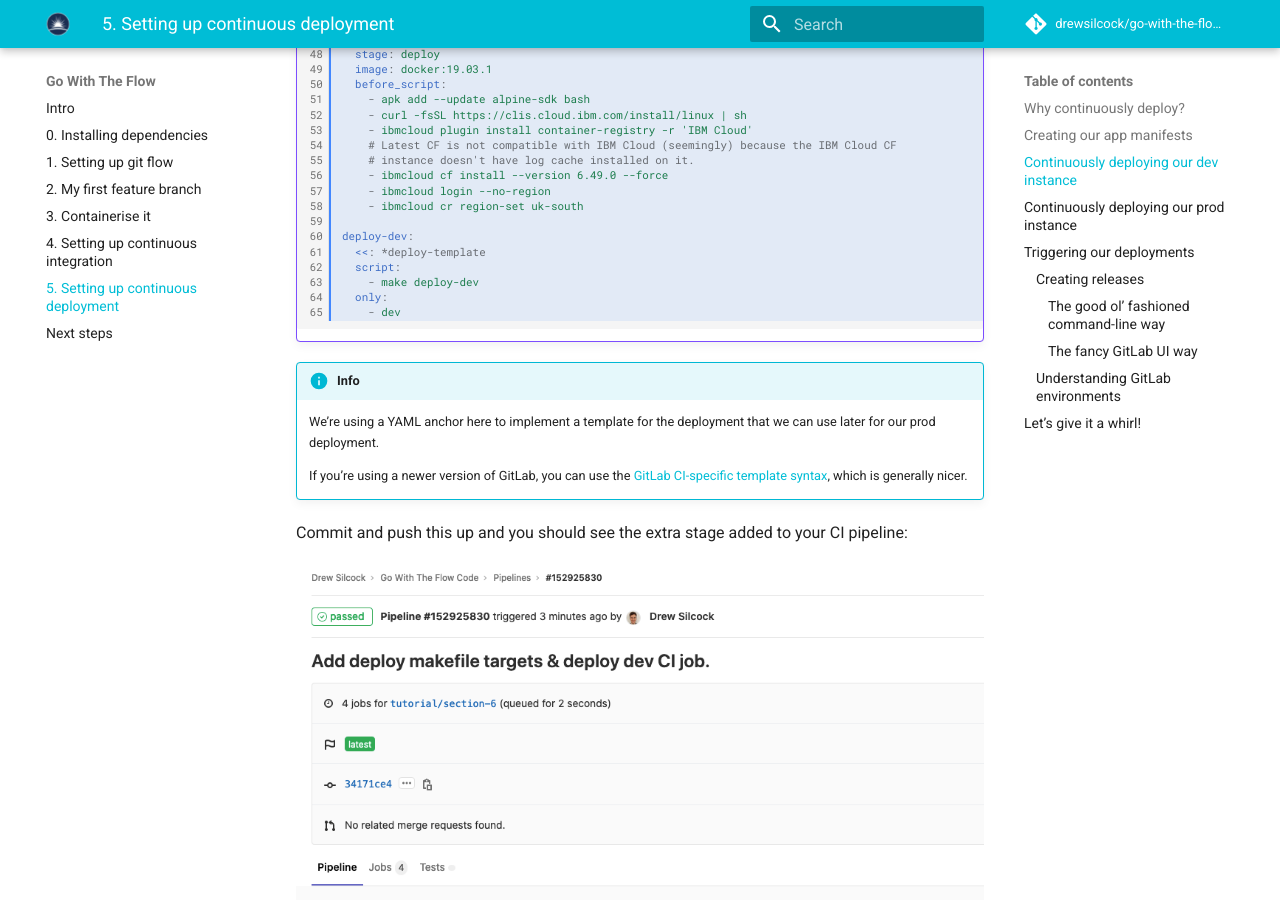
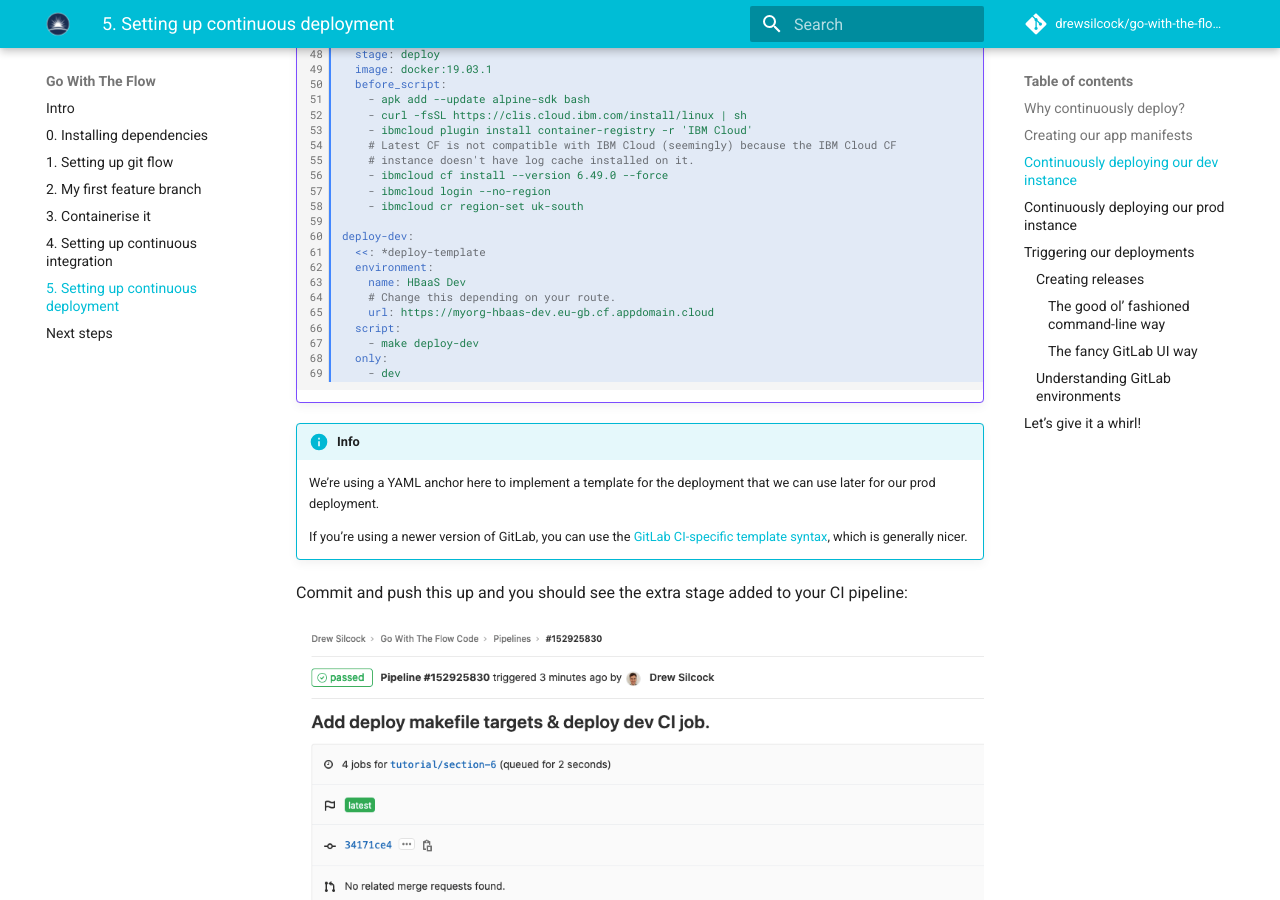
Before and after one commit to stfc/docker-and-gh-actions-for-ml, an MkDocs documentation site: the page built from docs/5-continuous-deployment.md, in a window 1280 px wide and 900 px high, scrolled down 4796 px. Built offline with MkDocs 1.6.1 and Material for MkDocs 9.7.7, drawn with Linux system fonts in a browser that asks for light colours; emoji names are drawn with the system emoji font; comment, search, counter and statistics services are not loaded.

Commit message:
Correct highlight line numbers for section 5.

````diff
--- a/docs/5-continuous-deployment.md
+++ b/docs/5-continuous-deployment.md
@@ -150,7 +150,7 @@
 Now that we've got our deployment working, let's extend our GitLab CI pipeline to enable us to re-deploy our dev CloudFoundry app instance:
 
 !!! example "`.gitlab-ci.yml`"
-    ```yaml linenums="1" hl_lines="13 47-65"
+    ```yaml linenums="1" hl_lines="13 47-69"
     image: golang
 
     cache:
@@ -212,6 +212,10 @@
 
     deploy-dev:
       <<: *deploy-template
+      environment:
+        name: HBaaS Dev
+        # Change this depending on your route.
+        url: https://myorg-hbaas-dev.eu-gb.cf.appdomain.cloud
       script:
         - make deploy-dev
       only:
@@ -236,7 +240,7 @@
 Now that we've got our dev instance continuously deploying from our GitLab, the only thing left to do is add another job to the CD pipeline within the deploy stage to deploy our production instance whenever we tag a new release:
 
 !!! example "`.gitlab-ci.yml`"
-    ```yaml linenums="46" hl_lines="21-26"
+    ```yaml linenums="46" hl_lines="25-34"
     .deploy-template: &deploy-template
       stage: deploy
       image: docker:19.03.1
````
